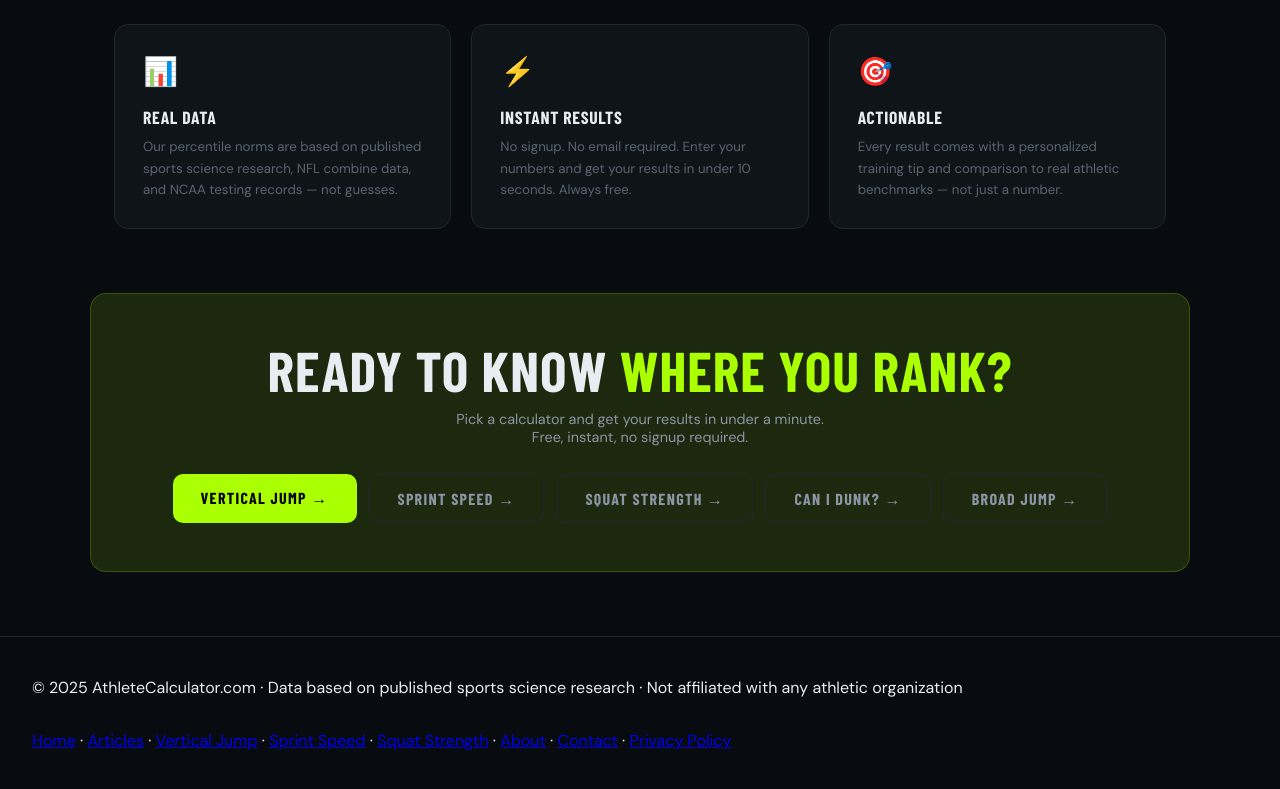
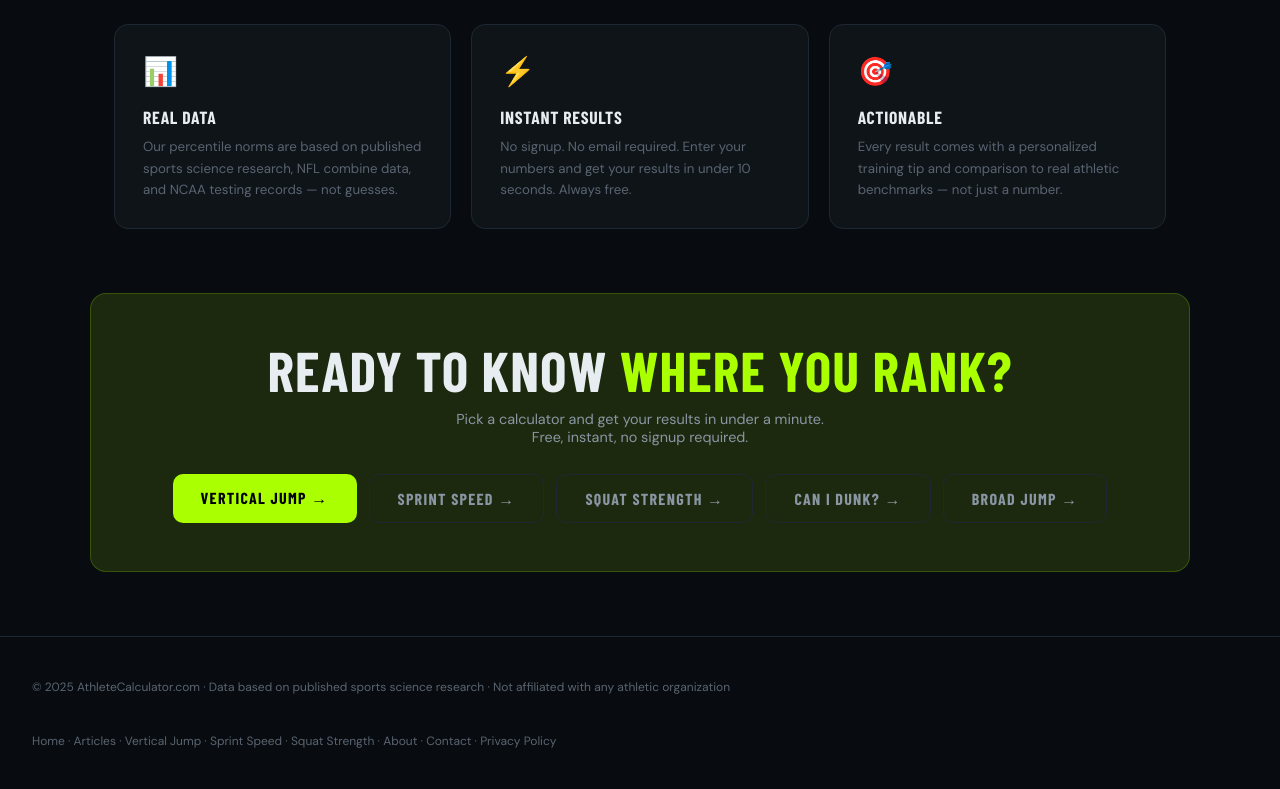
Before and after one commit to brianamundsen/Athlete-Calculator-, an Eleventy site: page src/index.njk in a window 1280 px wide. Shown: the part 5428-6217 px from the top of the page. Built offline with nearby package versions, Linux system fonts and the light colour scheme; Eleventy itself is replaced by a stand-in of ours; files that its build step writes are made by us from their sources; a web font is replaced by a local one.

Commit message:
Fix: add shared footer link CSS fallback for homepage

```diff
--- a/src/_includes/base.njk
+++ b/src/_includes/base.njk
@@ -59,6 +59,17 @@
     letter-spacing: 0.05em;
   }
   .nav-links a:hover, .nav-links a.active { color: var(--accent); }
+
+  footer {
+    text-align: center;
+    padding: 2rem 1.5rem;
+    font-size: 0.75rem;
+    color: var(--text-muted);
+    border-top: 1px solid var(--border);
+    line-height: 1.8;
+  }
+  footer a { color: var(--text-muted); text-decoration: none; }
+  footer a:hover { color: var(--accent); }
 </style>
 {% if pageStyle %}{{ pageStyle | safe }}{% endif %}
 {% if jsonld %}
```
